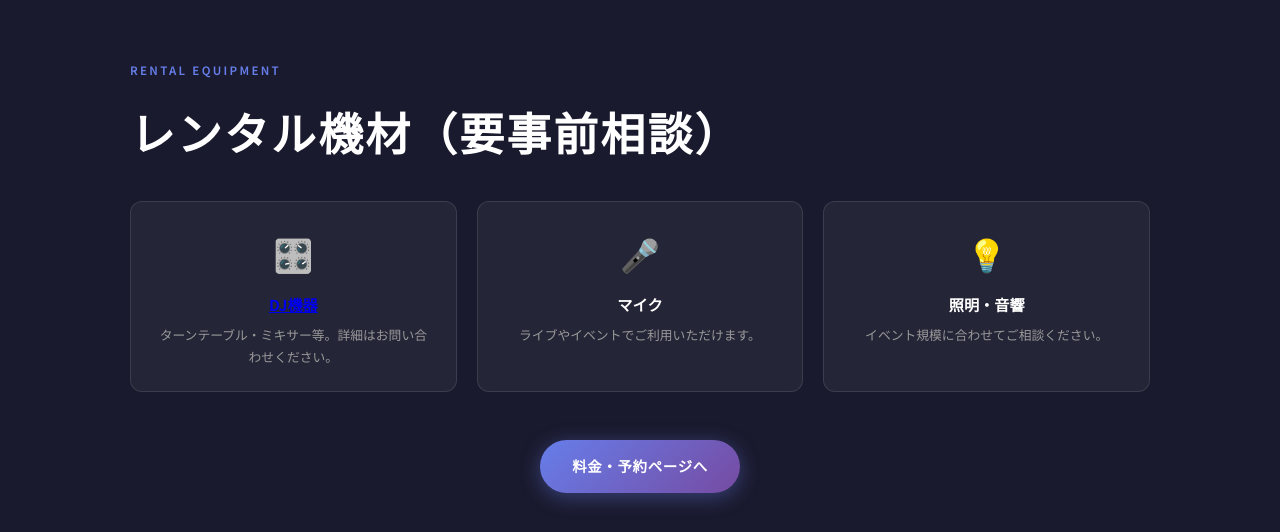
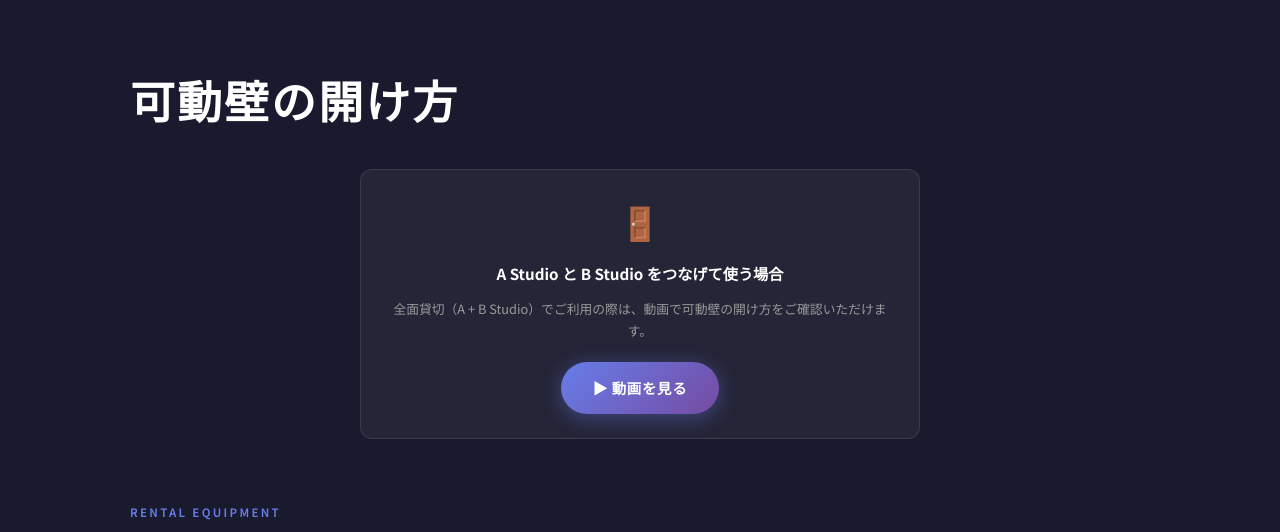
Before and after one commit to IDS-chiba/main-website, a plain HTML site: page studio.html in a window 1280 px wide. Shown: the part 2507-3039 px from the top of the page. Drawn offline with nearby package versions, Linux system fonts and the light colour scheme.

Commit message:
可動壁の開け方（動画）を追加

```diff
--- a/studio.html
+++ b/studio.html
@@ -336,6 +336,14 @@
     <a href="https://youtu.be/17WrXXGSYro?si=CmxEUSPycUu8AeL5" target="_blank" rel="noopener" class="btn btn-primary">▶ 動画を見る</a>
   </div>
 
+  <h2 class="section-title" style="margin-bottom:32px;">可動壁の開け方</h2>
+  <div class="rental-item" style="max-width: 560px; margin: 0 auto 64px; text-align: center;">
+    <div class="icon">🚪</div>
+    <h3 style="margin-bottom: 12px;">A Studio と B Studio をつなげて使う場合</h3>
+    <p style="margin-bottom: 20px;">全面貸切（A + B Studio）でご利用の際は、動画で可動壁の開け方をご確認いただけます。</p>
+    <a href="https://youtube.com/shorts/mCC8zxonqW4" target="_blank" rel="noopener" class="btn btn-primary">▶ 動画を見る</a>
+  </div>
+
   <!-- レンタル機材 -->
   <div class="section-label">RENTAL EQUIPMENT</div>
   <h2 class="section-title" style="margin-bottom:32px;">レンタル機材（要事前相談）</h2>
```
